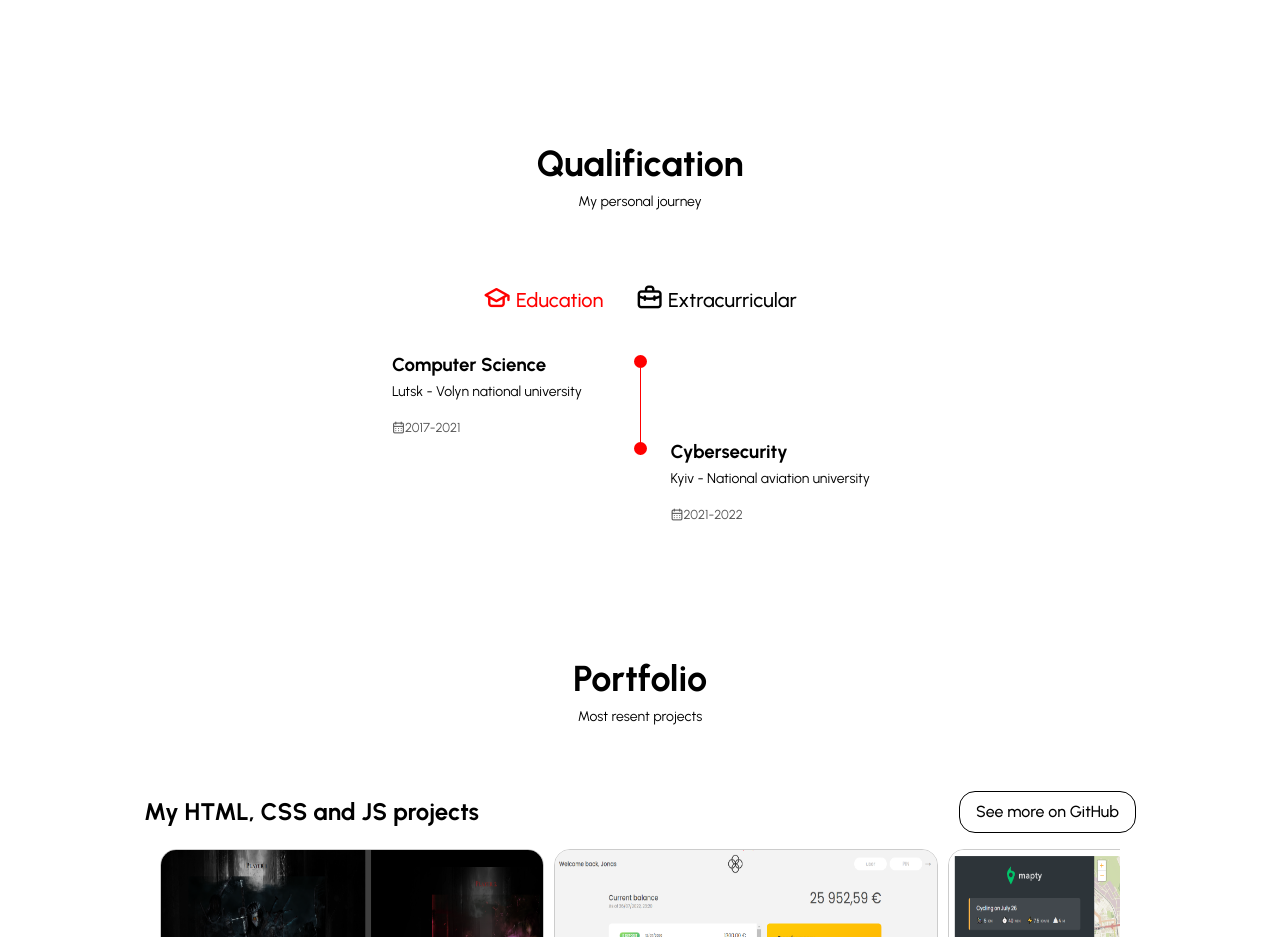
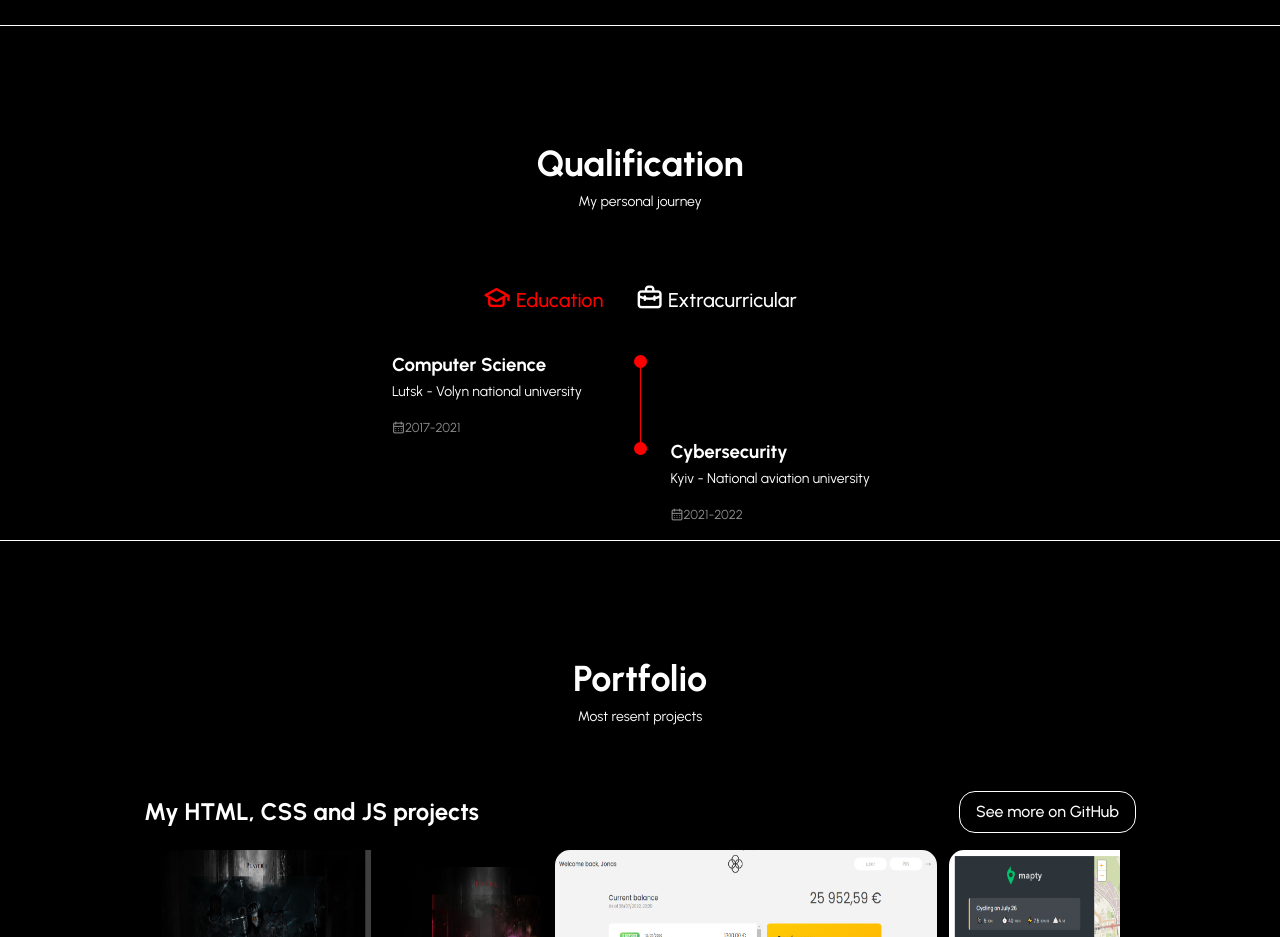
Before and after one commit to outofs/react-portfolio, a React (Create React App) app: page / in a window 1280 px wide. Shown: the part 2560-3497 px from the top of the page. Built offline with nearby package versions, Linux system fonts and the light colour scheme.

Commit message:
design changes

```diff
--- a/src/App.scss
+++ b/src/App.scss
@@ -46,7 +46,7 @@ textarea {
   display: inline-block;
   padding: 0.5rem 1rem;
   border-radius: 1rem;
-  border: 1px solid black;
+  border: 1px solid $text-color;
   background-color: $body-bg;
   font-weight: $font-medium;
   transition: 0.3s;
@@ -80,6 +80,16 @@ a {
 .section {
   padding: 6rem 0 2rem;
   // height: 100vh;
+
+  &::after {
+    content: "";
+    height: 1px;
+    width: 100%;
+    background-color: $text-color;
+    position: absolute;
+    margin-top: 1rem;
+    // bottom: 0;
+  }
 }
 
 .section__title {
--- a/src/components/about/About.tsx
+++ b/src/components/about/About.tsx
@@ -7,7 +7,6 @@ const About = () => {
   return (
     <>
       <section className="about section" id="about">
-        <div className="about__bg"></div>
         <div className="about__main">
           <h2 className="section__title">About Me</h2>
           <span className="section__subtitle">My introduction</span>
--- a/src/components/contact-me/contact-me.scss
+++ b/src/components/contact-me/contact-me.scss
@@ -23,6 +23,6 @@
 
   .contact__subtitle {
     font-size: $small-font-size;
-    color: rgb(104, 104, 104);
+    color: rgb(163, 163, 163);
   }
 }
--- a/src/components/footer/footer.scss
+++ b/src/components/footer/footer.scss
@@ -4,7 +4,7 @@
   padding-top: 2rem;
 
   &__bg {
-    background-color: $black;
+    background-color: $text-color;
   }
 
   &__container {
@@ -44,7 +44,7 @@
   &__title,
   &__subtitle,
   &__link {
-    color: $white;
+    color: $body-bg;
   }
 
   @include medium-768 {
--- a/src/components/header/header.scss
+++ b/src/components/header/header.scss
@@ -33,7 +33,7 @@
         width: 100%;
         background-color: $body-bg;
         padding: 2rem 1.5rem 4rem;
-        box-shadow: 0 -1px 4px rgba($color: #000000, $alpha: 0.15);
+        box-shadow: 0 -1px 4px rgba($color: #ffffff, $alpha: 0.25);
         transition: 0.3s;
       }
 
@@ -158,6 +158,6 @@
 
 @include medium-768 {
   .scroll-header {
-    box-shadow: 0 -2px 5px rgba(0, 0, 0, 0.35);
+    box-shadow: 0 -2px 10px rgba(255, 255, 255, 0.55);
   }
 }
--- a/src/components/home/home.scss
+++ b/src/components/home/home.scss
@@ -1,6 +1,8 @@
 @use "../../scss/" as *;
 
 .home {
+  padding: 2rem 0 1rem;
+
   &__container {
     gap: 1rem;
   }
@@ -73,6 +75,8 @@
   }
 
   @include medium-576 {
+    padding: 6rem 0 2rem;
+
     &__content {
       grid-template-columns: max-content 1fr 1fr;
     }
--- a/src/components/portfolio/portfolio.scss
+++ b/src/components/portfolio/portfolio.scss
@@ -112,7 +112,7 @@
 
       .technology__item {
         padding: 0.5rem 0.5rem;
-        border: 2px solid black;
+        border: 2px solid $text-color;
         border-radius: $border-radius;
         font-size: 0.8rem;
         font-weight: 600;
@@ -129,7 +129,7 @@
         @include small {
           text-align: center;
           font-size: 0.8rem;
-          height: 3rem;
+          height: 4rem;
         }
 
         @include medium-min-350 {
--- a/src/components/qualification/Qualification.tsx
+++ b/src/components/qualification/Qualification.tsx
@@ -6,7 +6,6 @@ const Qualification = () => {
 
   return (
     <section className="qualification section">
-      <div className="qualification__bg"></div>
       <div className="qualification__main">
         <h2 className="section__title">Qualification</h2>
         <span className="section__subtitle">My personal journey</span>
--- a/src/components/qualification/qualification.scss
+++ b/src/components/qualification/qualification.scss
@@ -68,7 +68,7 @@
 
   &__calendar {
     font-size: $smaller-font-size;
-    color: #555;
+    color: rgb(139, 139, 139);
   }
 
   &__rounder {
--- a/src/scss/_variables.scss
+++ b/src/scss/_variables.scss
@@ -1,6 +1,6 @@
 :root {
-  --bg--color: #ffffff;
-  --text--color: rgb(0, 0, 0);
+  --bg--color: #000000;
+  --text--color: rgb(255, 255, 255);
   --box--shadow: 100, 100, 111, 0.2 0px 7px 29px 0px;
   --white--var: rgb(255, 255, 255);
   --white--var--gradient: 255, 255, 255;
```
Also changed, not shown: 2 other files (tests, documents, lock files or other folders).
